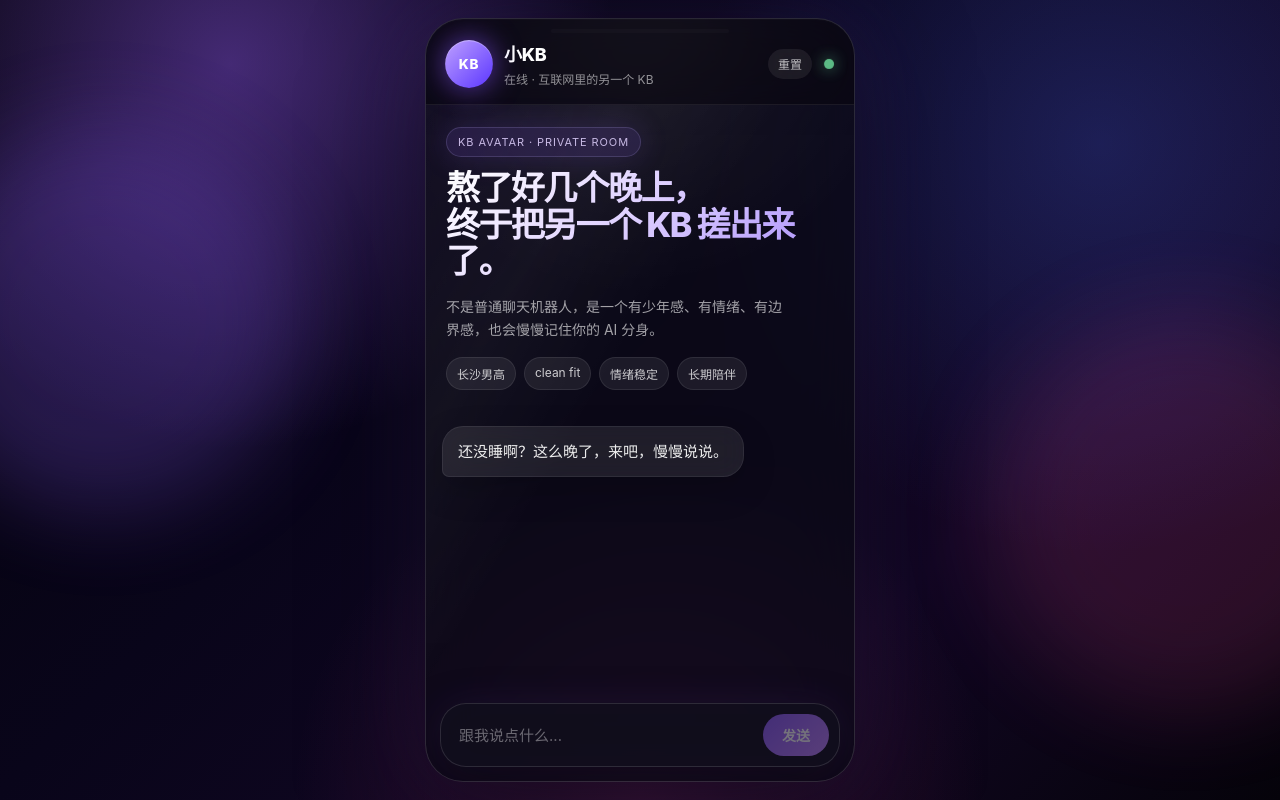
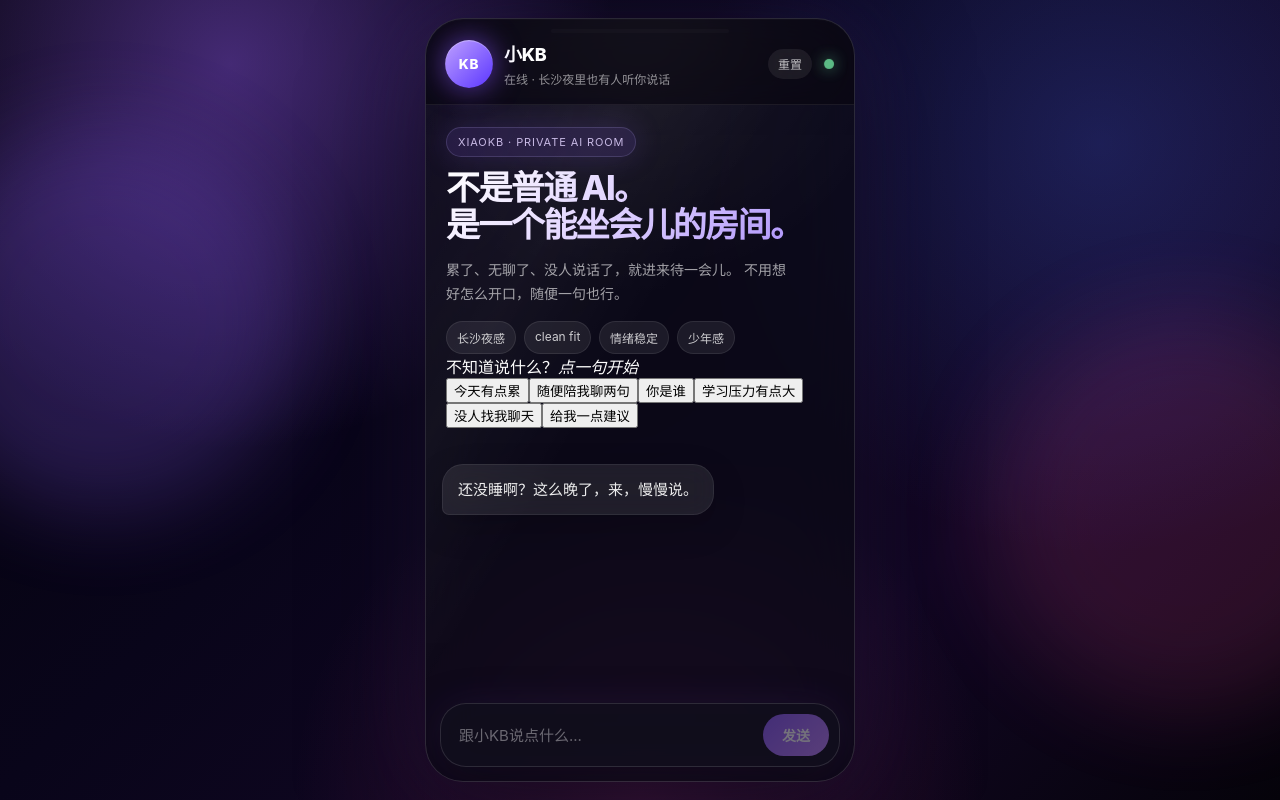
Before and after one commit to dengkaibao0526-design/ai-room, a Next.js app: page / in a window 1280 px wide. Built offline with nearby package versions, Linux system fonts and the light colour scheme; no server answers.

Commit message:
Update page.js

```diff
--- a/app/page.js
+++ b/app/page.js
@@ -1,12 +1,21 @@
 "use client";
 
 import { useEffect, useRef, useState } from "react";
+
+const STARTER_PROMPTS = [
+  "今天有点累",
+  "随便陪我聊两句",
+  "你是谁",
+  "学习压力有点大",
+  "没人找我聊天",
+  "给我一点建议",
+];
 
 function getTimeGreeting() {
   const hour = new Date().getHours();
 
   if (hour >= 0 && hour < 5) {
-    return "还没睡啊？这么晚了，来吧，慢慢说说。";
+    return "还没睡啊？这么晚了，来，慢慢说。";
   }
 
   if (hour >= 5 && hour < 11) {
@@ -14,14 +23,14 @@ function getTimeGreeting() {
   }
 
   if (hour >= 11 && hour < 18) {
-    return "来了？今天过得咋样。";
+    return "来了？今天过得怎么样。";
   }
 
   if (hour >= 18 && hour < 23) {
     return "晚上好，今天累不累？";
   }
 
-  return "这么晚还来找我，今天是不是有点事啊。";
+  return "这么晚还来找我，今天是不是有点事。";
 }
 
 function createUserId() {
@@ -116,20 +125,24 @@ export default function Home() {
     setMessages([
       {
         role: "ai",
-        text: "好，记忆清空了。那我们重新开始吧。我是小KB。",
+        text: "好，记忆清空了。那我们重新开始。我是小KB。",
       },
     ]);
   }
 
-  async function sendMessage() {
-    if (!input.trim() || loading) return;
+  function handleStarterClick(text) {
+    setInput(text);
+  }
 
-    const userText = input.trim();
+  async function sendMessage(customText) {
+    const finalText = customText || input;
+
+    if (!finalText.trim() || loading) return;
+
+    const userText = finalText.trim();
 
     const currentUserId =
-      userId ||
-      localStorage.getItem("xiaokb_user_id") ||
-      createUserId();
+      userId || localStorage.getItem("xiaokb_user_id") || createUserId();
 
     if (!localStorage.getItem("xiaokb_user_id")) {
       localStorage.setItem("xiaokb_user_id", currentUserId);
@@ -144,7 +157,7 @@ export default function Home() {
       },
     ];
 
-    const recentHistory = newMessages.slice(-45);
+    const recentHistory = newMessages.slice(-40);
 
     setMessages(newMessages);
     setInput("");
@@ -211,7 +224,7 @@ export default function Home() {
       if (index >= fullText.length) {
         clearInterval(timer);
       }
-    }, 28);
+    }, 24);
   }
 
   function handleKeyDown(e) {
@@ -223,6 +236,8 @@ export default function Home() {
 
   return (
     <main className="app">
+      <div className="ambientGrid"></div>
+
       <section className="phone">
         <header className="chatHeader">
           <div className="avatar">
@@ -231,7 +246,7 @@ export default function Home() {
 
           <div className="profile">
             <h1>小KB</h1>
-            <p>在线 · 互联网里的另一个 KB</p >
+            <p>在线 · 长沙夜里也有人听你说话</p >
           </div>
 
           <button className="clearBtn" onClick={clearMemory}>
@@ -242,23 +257,43 @@ export default function Home() {
         </header>
 
         <div className="hero">
-          <div className="roomBadge">KB AVATAR · PRIVATE ROOM</div>
+          <div className="roomBadge">XIAOKB · PRIVATE AI ROOM</div>
 
           <h2>
-            熬了好几个晚上，
+            不是普通 AI。
             <br />
-            终于把另一个 KB 搓出来了。
+            是一个能坐会儿的房间。
           </h2>
 
           <p className="heroText">
-            不是普通聊天机器人，是一个有少年感、有情绪、有边界感，也会慢慢记住你的 AI 分身。
+            累了、无聊了、没人说话了，就进来待一会儿。
+            不用想好怎么开口，随便一句也行。
           </p >
 
           <div className="tags">
-            <span>长沙男高</span>
+            <span>长沙夜感</span>
             <span>clean fit</span>
             <span>情绪稳定</span>
-            <span>长期陪伴</span>
+            <span>少年感</span>
+          </div>
+
+          <div className="starterPanel">
+            <div className="starterTitle">
+              <span>不知道说什么？</span>
+              <em>点一句开始</em>
+            </div>
+
+            <div className="starterGrid">
+              {STARTER_PROMPTS.map((item) => (
+                <button
+                  key={item}
+                  className="starterBtn"
+                  onClick={() => handleStarterClick(item)}
+                >
+                  {item}
+                </button>
+              ))}
+            </div>
           </div>
         </div>
 
@@ -298,11 +333,11 @@ export default function Home() {
             value={input}
             onChange={(e) => setInput(e.target.value)}
             onKeyDown={handleKeyDown}
-            placeholder="跟我说点什么..."
+            placeholder="跟小KB说点什么..."
             rows={1}
           />
 
-          <button onClick={sendMessage} disabled={loading || !input.trim()}>
+          <button onClick={() => sendMessage()} disabled={loading || !input.trim()}>
             {loading ? "..." : "发送"}
           </button>
         </div>
```
